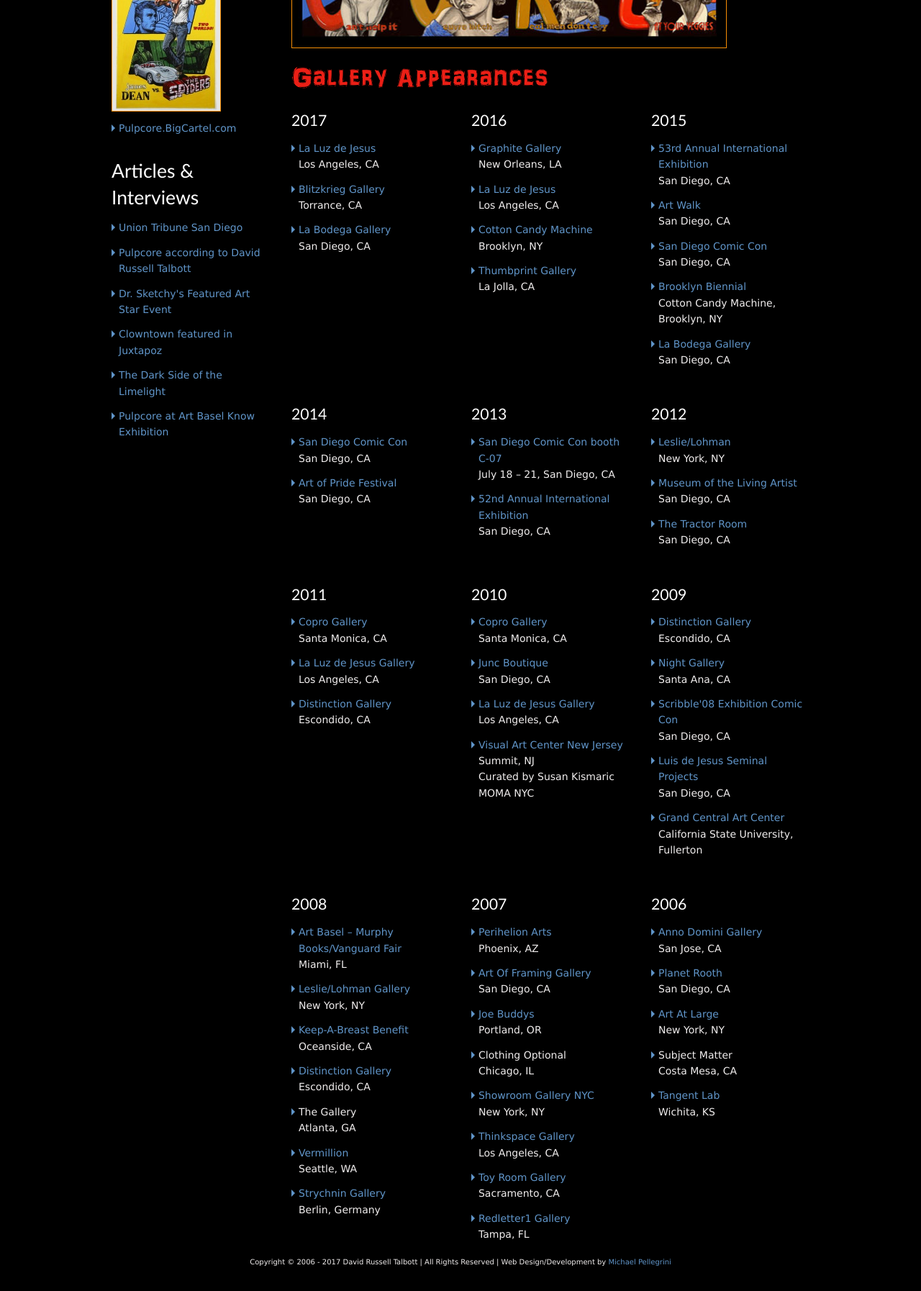
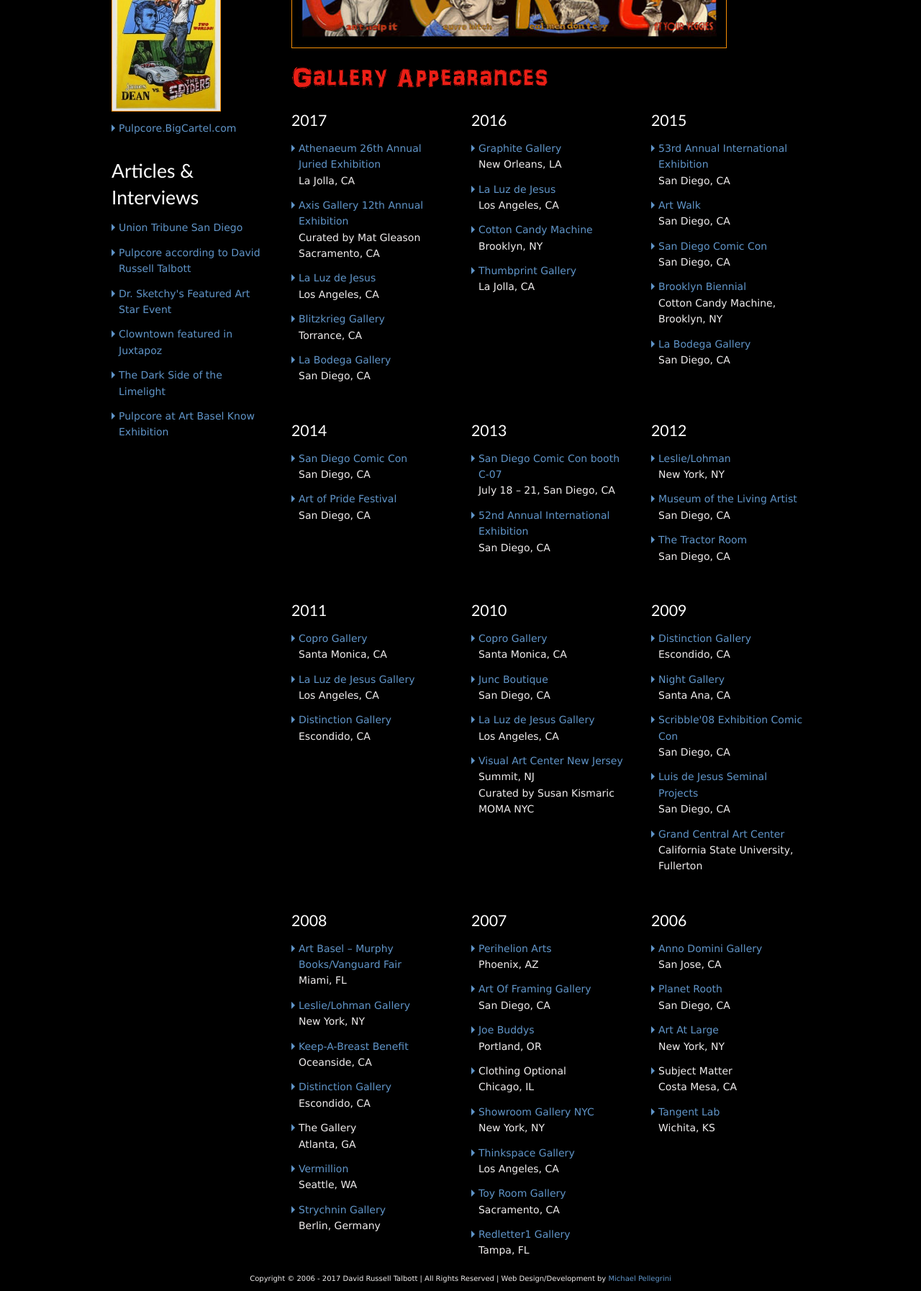
Before and after one commit to michaelp0730/Pulpcore, a PHP site: page / in a window 1280 px wide. Shown: the part 501-2295 px from the top of the page at 72% size. Before the commit the page ends 2261 px from the top, so only its background shows below. Run offline with PHP 8.4, Linux system fonts and the light colour scheme; some libraries are stand-ins or nearby versions.

Commit message:
Adds two new events for 2017

```diff
--- a/index.php
+++ b/index.php
@@ -15,6 +15,8 @@
 			<div class="medium-4 columns">
 				<h5>2017</h5>
 				<ul class="arrow-list">
+					<li><a href="http://www.ljathenaeum.org/" target="_blank">Athenaeum 26th Annual Juried Exhibition</a><br />La Jolla, CA</li>
+					<li><a href="http://axisgallery.org/" target="_blank">Axis Gallery 12th Annual Exhibition</a><br />Curated by Mat Gleason<br />Sacramento, CA</li>
 					<li><a href="http://www.laluzdejesus.com/" target="_blank">La Luz de Jesus</a><br />Los Angeles, CA</li>
 					<li><a href="https://www.facebook.com/blitzkriegurbansupply/" target="_blank">Blitzkrieg Gallery</a><br />Torrance, CA</li>
 					<li><a href="https://www.labodegagallery.com/" target="_blank">La Bodega Gallery</a><br />San Diego, CA</li>
```
